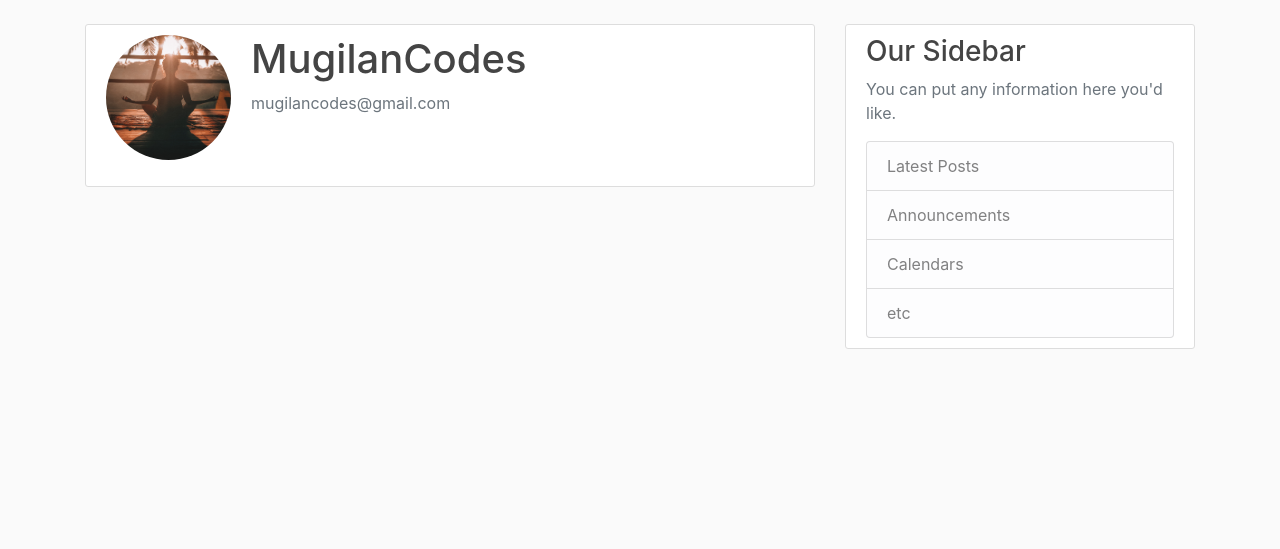
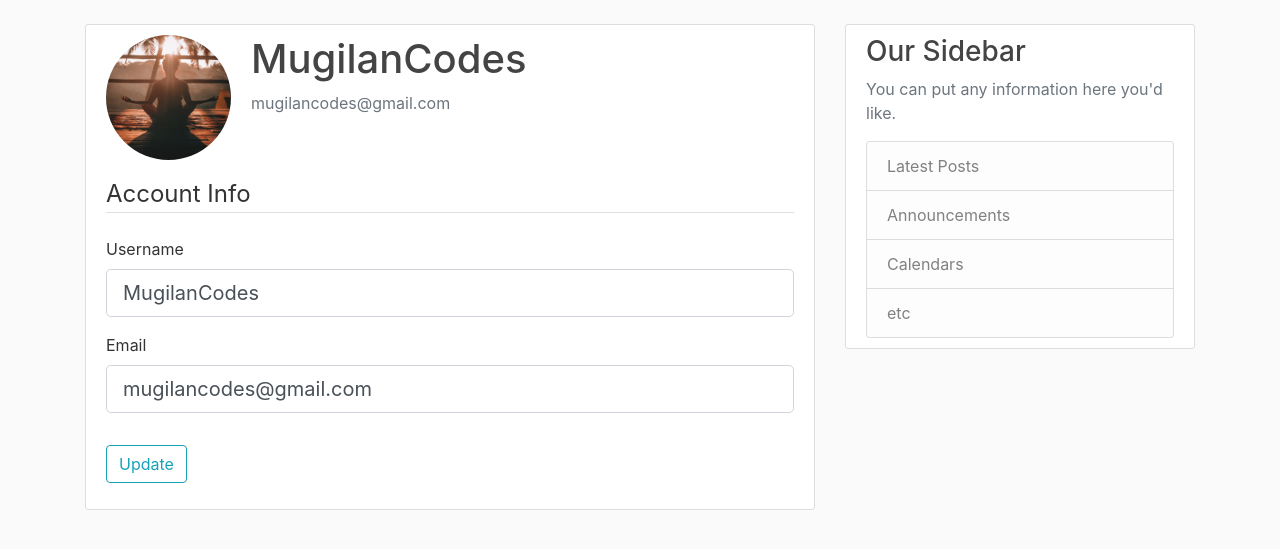
Before and after one commit to Mugilan-Codes/flask-blog, a Flask app: page /account in a window 1280 px wide. Shown: the part 56-605 px from the top of the page. Run offline with Flask 2, Linux system fonts and the light colour scheme; a user stored in the database is signed in; some libraries are stand-ins or nearby versions.

Commit message:
Account with Pro Pic work

```diff
--- a/flaskblog/forms.py
+++ b/flaskblog/forms.py
@@ -1,4 +1,6 @@
 from flask_wtf import FlaskForm
+from flask_wtf.file import FileField, FileAllowed
+from flask_login import current_user
 from wtforms import StringField, PasswordField, SubmitField, BooleanField
 from wtforms.validators import DataRequired, Length, Email, EqualTo, ValidationError
 from flaskblog.models import User
@@ -31,3 +33,23 @@ class LoginForm(FlaskForm):
     password = PasswordField("Password", validators=[DataRequired()])
     remember = BooleanField("Remember Me")
     submit = SubmitField("Log In")
+
+
+class UpdateAccountForm(FlaskForm):
+    username = StringField(
+        "Username", validators=[DataRequired(), Length(min=3, max=20)]
+    )
+    email = StringField("Email", validators=[DataRequired(), Email()])
+    submit = SubmitField("Update")
+
+    def validate_username(self, username):
+        if username.data != current_user.username:
+            user = User.query.filter_by(username=username.data).first()
+            if user:
+                raise ValidationError("Username already exists.")
+
+    def validate_email(self, email):
+        if email.data != current_user.email:
+            user = User.query.filter_by(email=email.data).first()
+            if user:
+                raise ValidationError("Email already exists.")
--- a/flaskblog/routes.py
+++ b/flaskblog/routes.py
@@ -1,6 +1,6 @@
 from flask import render_template, url_for, flash, redirect, request
 from flaskblog import app, db, bcrypt
-from flaskblog.forms import RegistrationForm, LoginForm
+from flaskblog.forms import RegistrationForm, LoginForm, UpdateAccountForm
 from flaskblog.models import User, Post
 from flask_login import login_user, current_user, logout_user, login_required
 
@@ -76,8 +76,20 @@ def logout():
     return redirect(url_for("home"))
 
 
-@app.route("/account")
+@app.route("/account", methods=["GET", "POST"])
 @login_required
 def account():
+    form = UpdateAccountForm()
+    if form.validate_on_submit():
+        current_user.username = form.username.data
+        current_user.email = form.email.data
+        db.session.commit()
+        flash("Account Info has been updated!", "success")
+        return redirect(url_for("account"))
+    elif request.method == 'GET':
+        form.username.data = current_user.username
+        form.email.data = current_user.email
     image_file = url_for("static", filename=f"profile_pics/{current_user.image_file}")
-    return render_template("account.html", title="Account", image_file=image_file)
+    return render_template(
+        "account.html", title="Account", image_file=image_file, form=form
+    )
--- a/flaskblog/templates/account.html
+++ b/flaskblog/templates/account.html
@@ -8,6 +8,40 @@
         <p class="text-secondary">{{ current_user.email }}</p>
       </div>
     </div>
-    <!-- FORM HERE -->
+      <form action="" method="post">
+        {{ form.hidden_tag() }}
+        <fieldset class="form-group">
+          <legend class="border-bottom mb-4">Account Info</legend>
+          <div class="form-group">
+            {{ form.username.label(class="form-control-label") }}
+            {% if form.username.errors %}
+              {{ form.username(class="form-control form-control-lg is-invalid") }}
+              <div class="invalid-feedback">
+                {% for error in form.username.errors %}
+                  <span>{{ error }}</span>
+                {% endfor %}
+              </div>
+            {% else %}
+              {{ form.username(class="form-control form-control-lg") }}
+            {% endif %}
+          </div>
+          <div class="form-group">
+            {{ form.email.label(class="form-control-label") }}
+            {% if form.email.errors %}
+              {{ form.email(class="form-control form-control-lg is-invalid") }}
+              <div class="invalid-feedback">
+                {% for error in form.email.errors %}
+                  <span>{{ error }}</span>
+                {% endfor %}
+              </div>
+            {% else %}
+              {{ form.email(class="form-control form-control-lg") }}
+            {% endif %}
+          </div>
+        </fieldset>
+        <div class="form-group">
+          {{ form.submit(class="btn btn-outline-info") }}
+        </div>
+    </form>
   </div>
 {% endblock content %}
```
Also changed, not shown: flaskblog/site.db.
